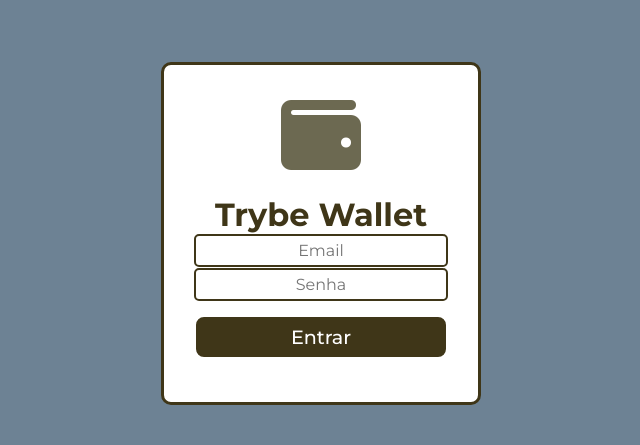
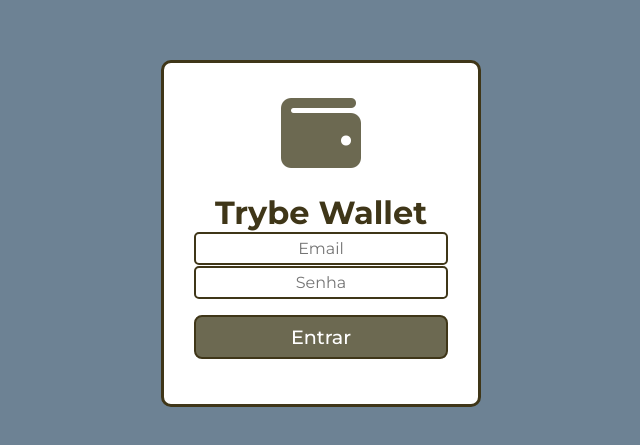
Before and after one commit to thosijulio/trybe-wallet, a React (Create React App) app: page / in a window 1280 px wide. Shown: the part 167-612 px from the top of the page, without its empty margins (319-959 px from the left). Built offline with nearby package versions, Linux system fonts and the light colour scheme.

Commit message:
feat-validacao-email-e-senha

```diff
--- a/src/pages/Login.css
+++ b/src/pages/Login.css
@@ -37,15 +37,20 @@
   width: 250px;
 }
 
-.login-main-section button {
-  background-color: #3F3618;
+.login-main-section a {
+  align-items: center;
+  background-color: #6C6951;
   border: 2px solid #3F3618;
   border-radius: 8px;
   color: white;
   cursor: pointer;
-  margin: 15px auto;
+  display: flex;
   height: 40px;
   font-size: larger;
   font-weight: 500;
+  justify-content: center;
+  margin: 15px auto;
+  pointer-events: none;
+  text-decoration: none;
   width: 250px;
 }
--- a/src/pages/Login.js
+++ b/src/pages/Login.js
@@ -1,4 +1,5 @@
 import React from 'react';
+import { Link } from 'react-router-dom';
 import './Login.css';
 
 class Login extends React.Component {
@@ -13,18 +14,41 @@ class Login extends React.Component {
   }
 
   handleFormChange({ type, value }) {
+    const { state: { email, password }, validateEmail, validatePassword } = this;
+
     this.setState({
       [type]: value,
     });
+
+    // eslint-disable-next-line no-undef
+    const button = document.querySelector('.login-main-section a');
+
+    if (validateEmail(email) && validatePassword(password)) {
+      button.style.pointerEvents = 'auto';
+      button.style.backgroundColor = '#3F3618';
+    } else {
+      button.style.pointerEvents = 'none';
+    }
   }
 
   handleFormSubmit() {
-    const { state: { email, password } } = this;
+    const { validateEmail, validatePassword } = this;
 
-    if (email === '' || password === '') {
-      // eslint-disable-next-line no-undef
-      alert('Favor preencher usuário e senha.');
+    if ( validateEmail && validatePassword) {
+      console.log('teste');
+    } else {
+        // eslint-disable-next-line no-undef
+        alert('Favor preencher usuário e senha.');
     }
+  }
+
+  validateEmail(email) {
+    const regexValidation = /\S+@\S+\.\S+/;
+    return regexValidation.test(email);
+  }
+
+  validatePassword(password) {
+    return password.length >= 6;
   }
 
   render() {
@@ -48,7 +72,7 @@ class Login extends React.Component {
             required
             value={ password }
           />
-          <button onClick={ handleFormSubmit } type="button">Entrar</button>
+          <Link onClick={ handleFormSubmit } to="/carteira">Entrar</Link>
         </form>
       </main>
     )
```
